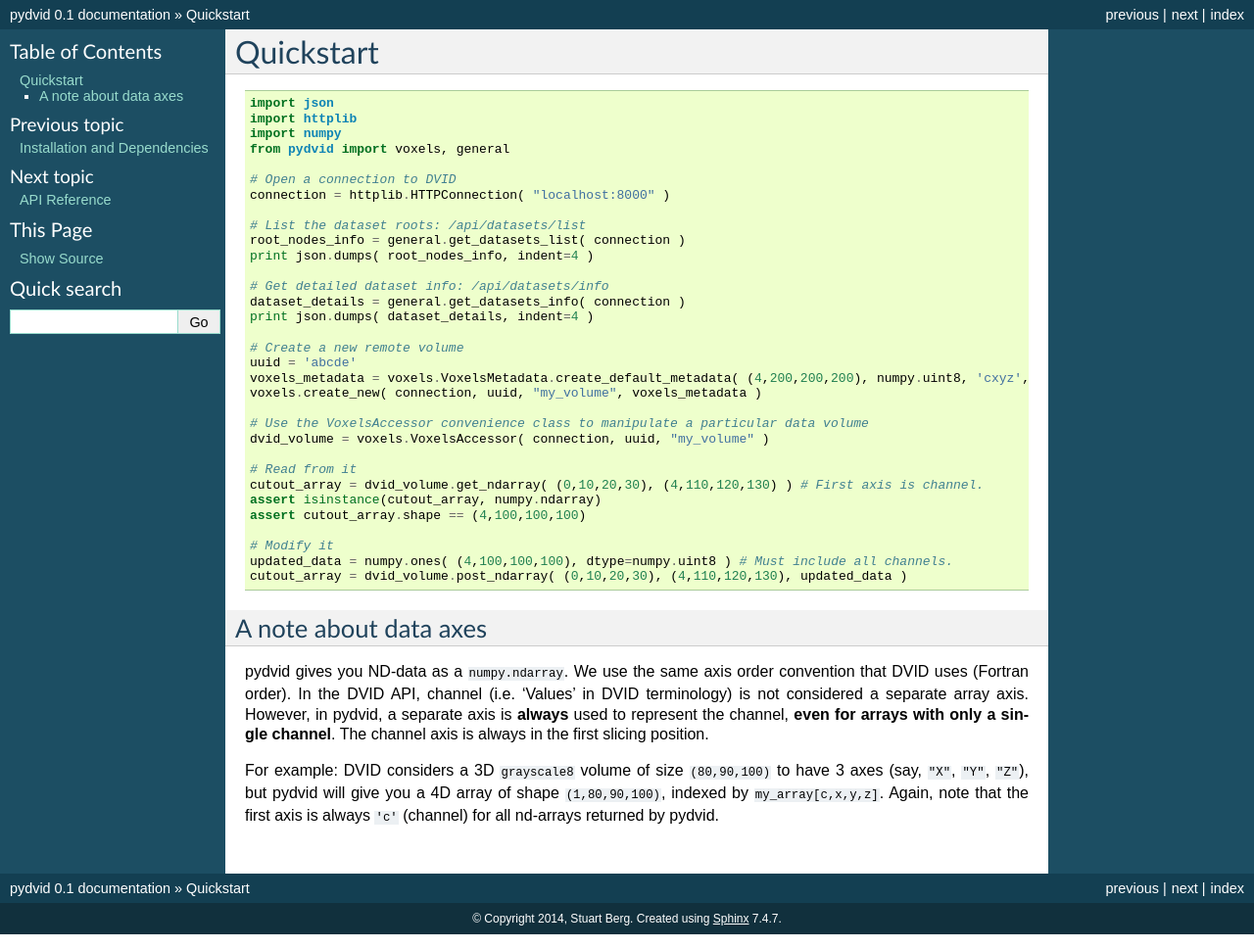
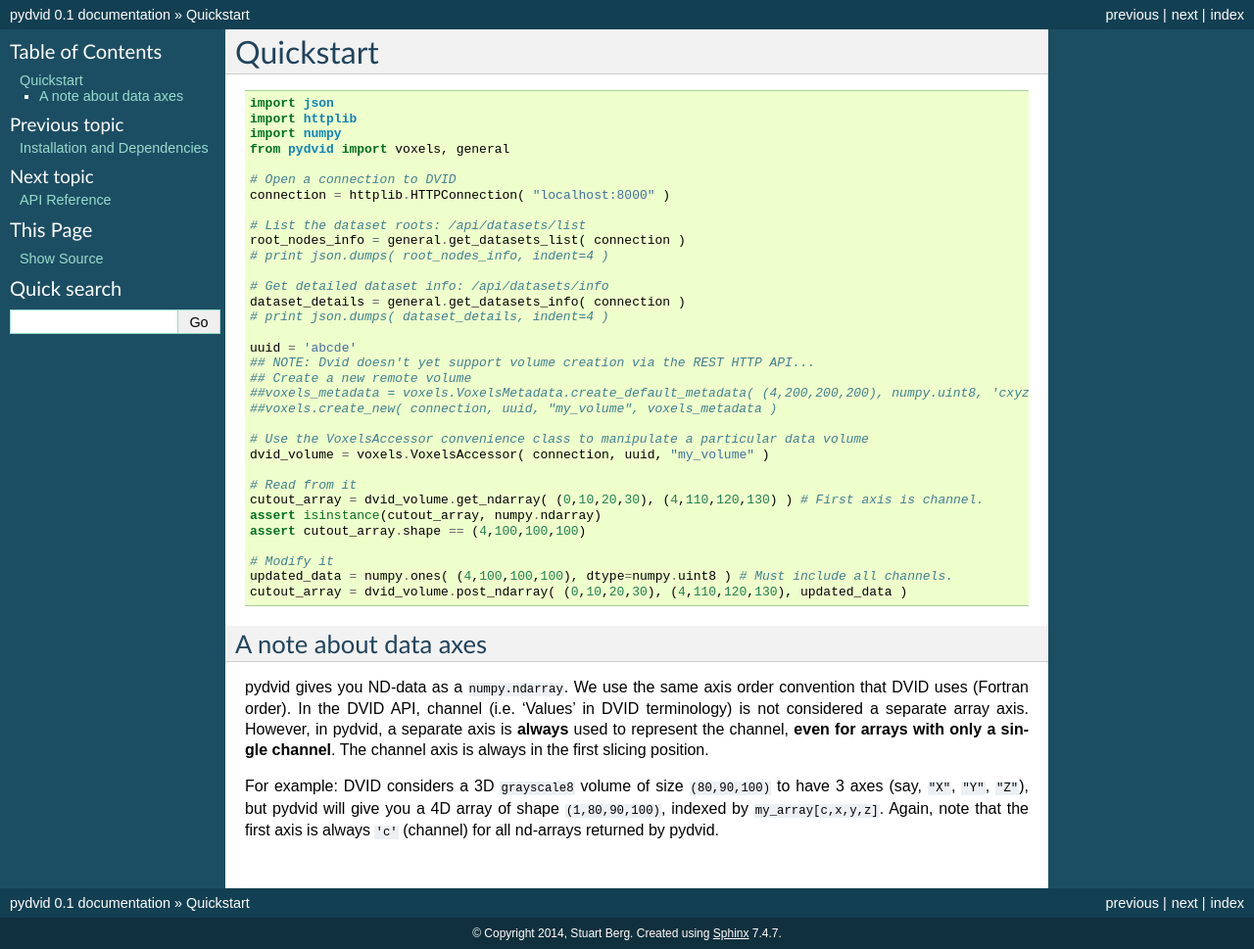
Before and after one commit to janelia-flyem/pydvid, a Sphinx documentation site: the page built from docs/source/quickstart.rst, in a window 1280 px wide. Shown: the whole page at 98% size. Built offline with Sphinx 7.4.7, drawn with Linux system fonts in a browser that asks for light colours.

Commit message:
docs: quickstart: comment out volume creation (not supported in DVID yet).

```diff
--- a/docs/source/quickstart.rst
+++ b/docs/source/quickstart.rst
@@ -14,16 +14,17 @@ Quickstart
 
     # List the dataset roots: /api/datasets/list
     root_nodes_info = general.get_datasets_list( connection )
-    print json.dumps( root_nodes_info, indent=4 )
+    # print json.dumps( root_nodes_info, indent=4 )
 
     # Get detailed dataset info: /api/datasets/info
     dataset_details = general.get_datasets_info( connection )
-    print json.dumps( dataset_details, indent=4 )
+    # print json.dumps( dataset_details, indent=4 )
 
-    # Create a new remote volume
     uuid = 'abcde'
-    voxels_metadata = voxels.VoxelsMetadata.create_default_metadata( (4,200,200,200), numpy.uint8, 'cxyz', 1.0, "" )
-    voxels.create_new( connection, uuid, "my_volume", voxels_metadata )
+    ## NOTE: Dvid doesn't yet support volume creation via the REST HTTP API...
+    ## Create a new remote volume
+    ##voxels_metadata = voxels.VoxelsMetadata.create_default_metadata( (4,200,200,200), numpy.uint8, 'cxyz', 1.0, "" )
+    ##voxels.create_new( connection, uuid, "my_volume", voxels_metadata )
 
     # Use the VoxelsAccessor convenience class to manipulate a particular data volume
     dvid_volume = voxels.VoxelsAccessor( connection, uuid, "my_volume" )
```
